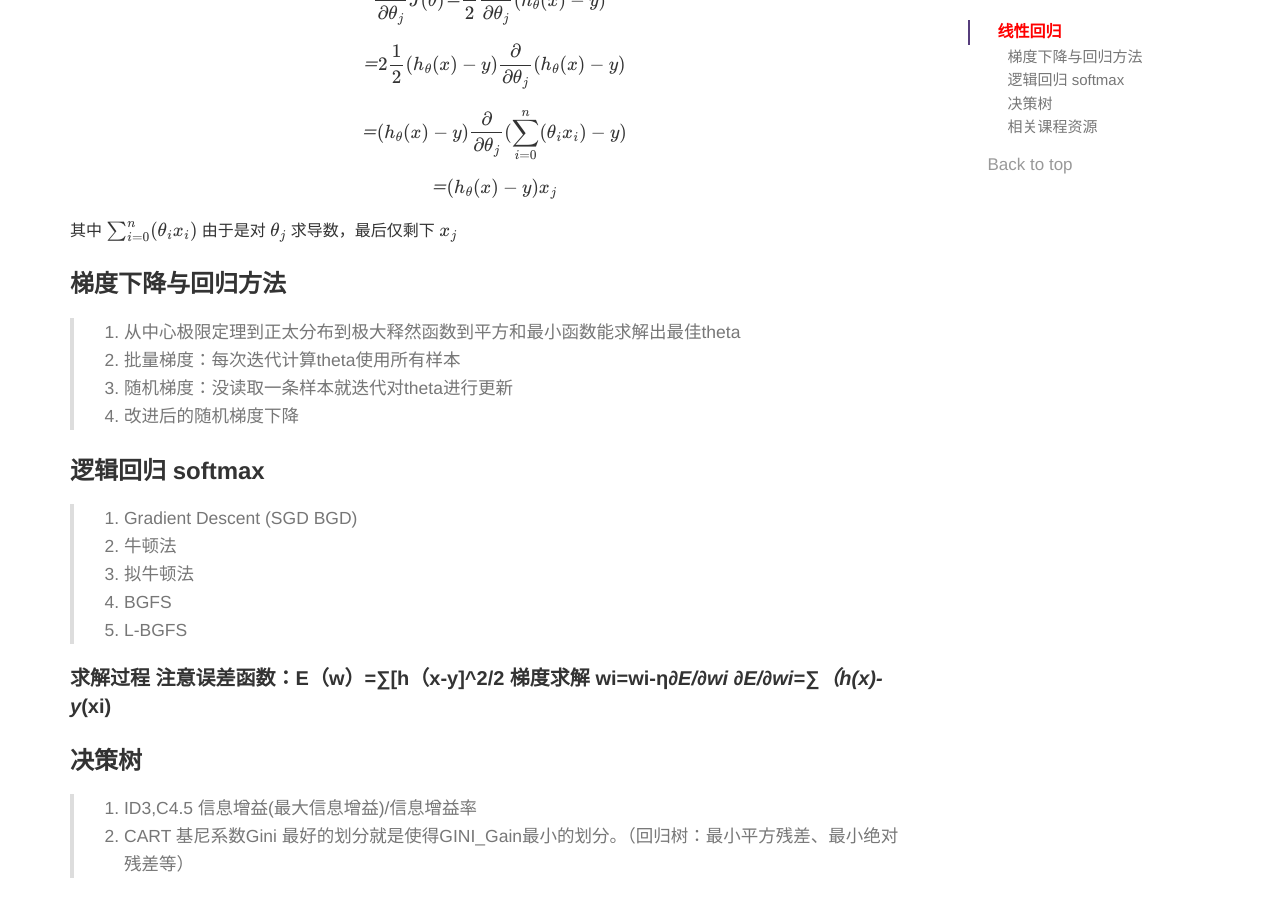
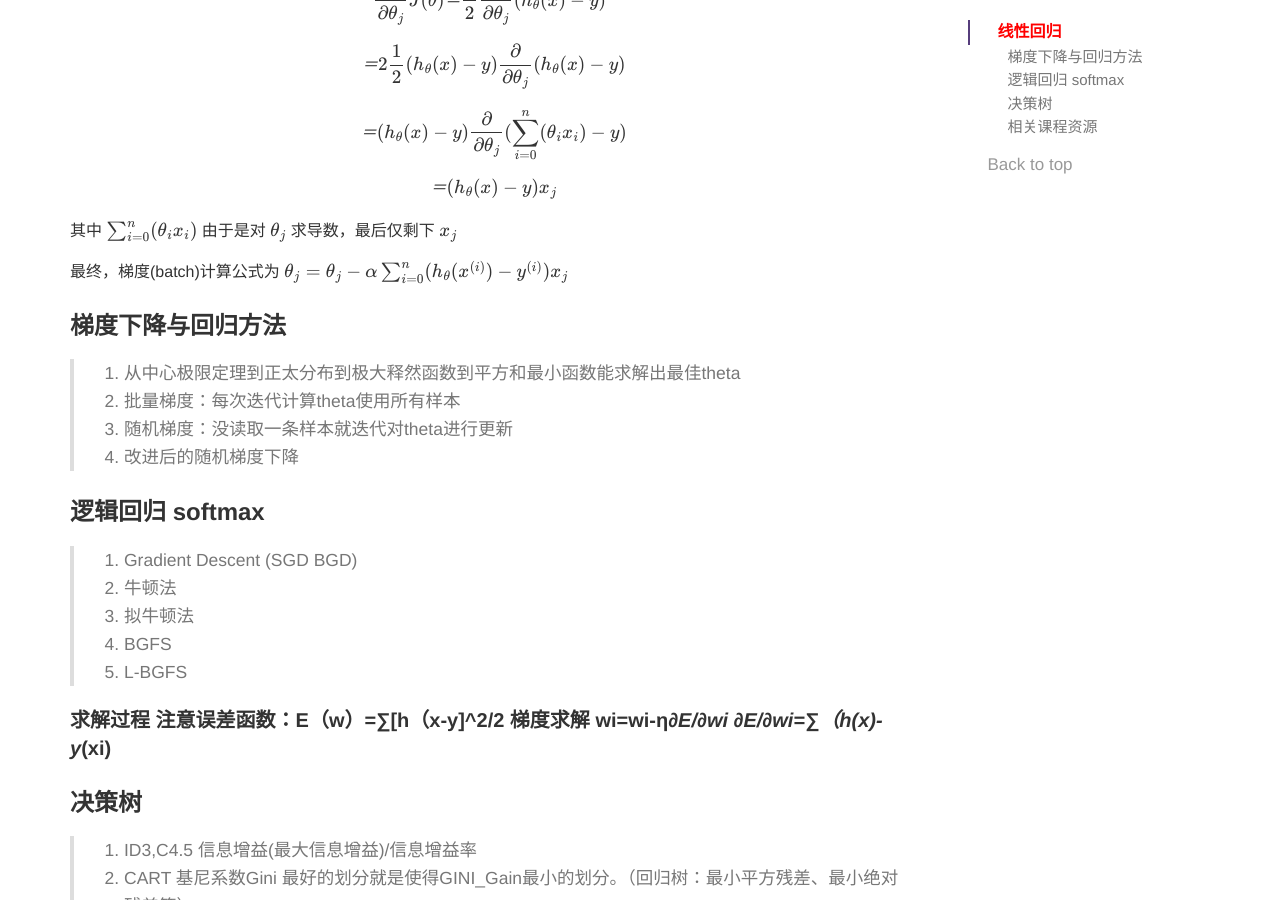
Before and after one commit to luyee/2pc.github.io, a Jekyll site: the page built from _posts/datascience/2015-06-13-ML.md, in a window 1280 px wide and 900 px high, scrolled down 926 px. Built offline with Jekyll 4.4.1, drawn with Linux system fonts in a browser that asks for light colours; formulas are drawn with MathJax 3; comment, search, counter and statistics services are not loaded.

Commit message:
Update 2015-06-13-ML.md

```diff
--- a/_posts/datascience/2015-06-13-ML.md
+++ b/_posts/datascience/2015-06-13-ML.md
@@ -74,6 +74,11 @@ $$
 x_j
 $$
 
+最终，梯度(batch)计算公式为
+$$
+\theta_j = \theta_j - \alpha \sum_{i=0}^n (h_\theta(x^{(i)})-y^{(i)}) x_j
+$$
+
 
 ### 梯度下降与回归方法
 
```
